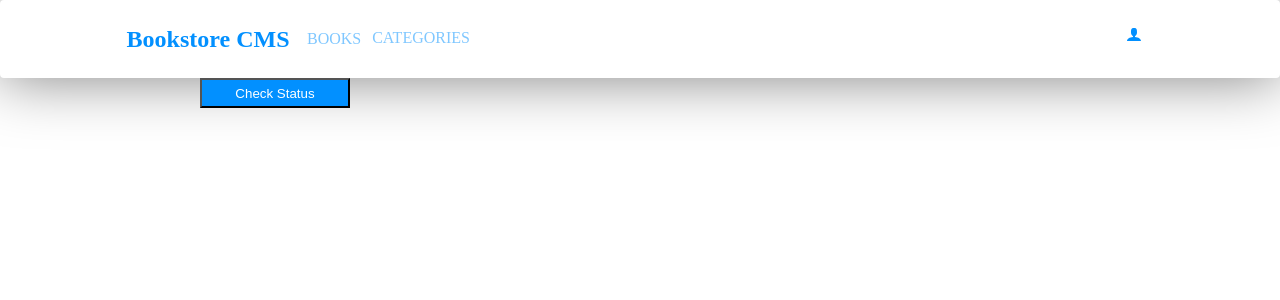
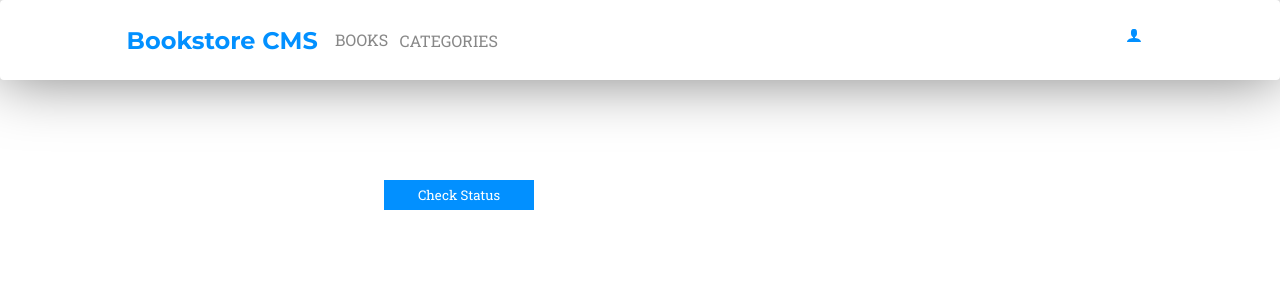
Before and after one commit to shahnawaza75/react-project2-bookstore, a React (Create React App) app: page /categories in a window 1280 px wide. Shown: the top 300 px of the page. Built offline with nearby package versions, Linux system fonts and the light colour scheme.

Commit message:
fiexed the layout

```diff
--- a/src/App.css
+++ b/src/App.css
@@ -1,6 +1,9 @@
+@import url("https://fonts.googleapis.com/css2?family=Montserrat:ital,wght@0,200;0,300;0,400;0,500;0,600;0,700;0,800;0,900;1,100;1,200;1,300;1,400;1,500;1,600;1,700;1,800;1,900&display=swap");
+@import url("https://fonts.googleapis.com/css2?family=Roboto+Slab:wght@100;200;300;400;500;600;700;800;900&display=swap");
 
 * {
   margin: 0;
   padding: 0;
   box-sizing: border-box;
+  font-family: "Roboto Slab", serif;
 }
--- a/src/components/Book.js
+++ b/src/components/Book.js
@@ -14,9 +14,9 @@ const Book = ({
   return (
     <div className={styles.book_container}>
       <div className={styles.book_info}>
+        <h4>{author}</h4>
         <p>{category}</p>
         <h3>{title}</h3>
-        <h4>{author}</h4>
         <div className={styles.btn}>
           <button id={id} type="button">Comments</button>
           {' '}
--- a/src/components/BookList.js
+++ b/src/components/BookList.js
@@ -15,7 +15,7 @@ const BookList = () => {
   }, []);
 
   return (
-    <>
+    <div className={styles.container}>
       <ul className={styles.book_list}>
         { booklistnew.map((book) => (
           <li key={book.id}>
@@ -24,7 +24,7 @@ const BookList = () => {
         ))}
       </ul>
       <Form />
-    </>
+    </div>
   );
 };
 
--- a/src/components/Navigation.js
+++ b/src/components/Navigation.js
@@ -1,5 +1,5 @@
 import React from 'react';
-import { Link } from 'react-router-dom';
+import { NavLink } from 'react-router-dom';
 import { ImUser } from 'react-icons/im';
 import styles from './styles/header.module.css';
 
@@ -9,14 +9,14 @@ const Navigation = () => (
       <h1 className={styles.title}>Bookstore CMS </h1>
       <ul className={styles.naviagtionlink}>
         <li>
-          <Link to="/">
+          <NavLink className={styles.nav_link} to="/">
             BOOKS
-          </Link>
+          </NavLink>
         </li>
         <li>
-          <Link to="/categories">
+          <NavLink className={styles.nav_link} to="/categories">
             CATEGORIES
-          </Link>
+          </NavLink>
         </li>
       </ul>
 
--- a/src/components/styles/book.module.css
+++ b/src/components/styles/book.module.css
@@ -19,12 +19,13 @@
 }
 
 .book_info h3 {
-  font-size: 1.5rem;
+  font-size: 1.2rem;
 }
 
 .book_info h4 {
   font-size: 13px;
-  color: #0290ff;
+  color: #bcbcbc;
+  font-weight: 700;
 }
 
 .book_info p {
@@ -84,3 +85,8 @@
   padding: 0.4em;
   margin-top: 20px;
 }
+
+.progress p:first-child {
+  text-transform: uppercase;
+  color: #bcbcbc;
+}
--- a/src/components/styles/bookList.module.css
+++ b/src/components/styles/bookList.module.css
@@ -2,5 +2,5 @@
   width: 80%;
   max-height: 70vh;
   overflow-y: scroll;
-  margin: auto;
+  margin: 30px auto;
 }
--- a/src/components/styles/categories.module.css
+++ b/src/components/styles/categories.module.css
@@ -5,7 +5,8 @@
   text-align: center;
   height: 30px;
   width: 150px;
-  margin-left: 200px;
+  margin: 100px 30%;
+  border: none;
 }
 
 h2 {
--- a/src/components/styles/form.module.css
+++ b/src/components/styles/form.module.css
@@ -1,27 +1,31 @@
 .form_bottom {
-  width: 90%;
-  margin-left: auto;
+  width: 80%;
+  margin: auto;
   margin-top: 20px;
   height: 50px;
+  display: flex;
+  align-items: center;
+  justify-content: space-between;
 }
 
 .form_heading {
-  margin-left: 127px;
+  text-align: start;
   margin-top: 20px;
+  color: #bcbcbc;
 }
 
 .form_titleInput {
   padding-left: 10px;
-  width: 550px;
+  width: 50%;
   height: 30px;
+  border: 1px #bcbcbc solid;
 }
 
 .form_authorInput {
-  margin-left: 35px;
-  margin-right: 35px;
-  width: 240px;
+  width: 30%;
   padding-left: 10px;
   height: 30px;
+  border: 1px #bcbcbc solid;
 }
 
 .form_button1 {
@@ -29,4 +33,5 @@
   width: 145px;
   background-color: #0290ff;
   color: white;
+  border: none;
 }
--- a/src/components/styles/header.module.css
+++ b/src/components/styles/header.module.css
@@ -1,36 +1,8 @@
-/* header {
-  padding: 1.438rem 6.188rem;
-  border: 1px solid #e8e8e8;
+@import url("https://fonts.googleapis.com/css2?family=Montserrat:ital,wght@0,200;0,300;0,400;0,500;0,600;0,700;0,800;0,900;1,100;1,200;1,300;1,400;1,500;1,600;1,700;1,800;1,900&display=swap");
+
+h1 {
+  font-family: "Montserrat", sans-serif;
 }
-
-header p {
-  color: #0290ff;
-  font-size: 1.4rem;
-  font-weight: bold;
-}
-
-.nav_link {
-  color: #121212;
-  text-decoration: none;
-  margin: auto 30px;
-  font-size: 0.7rem;
-}
-
-nav ul,
-header {
-  display: flex;
-  justify-content: flex-start;
-  align-items: center;
-  list-style: none;
-}
-
-.bookStore_para {
-  margin-left: 30px;
-}
-
-.icon {
-    color: blue;
-} */
 
 nav.naviagtionbar {
   display: flex;
@@ -40,6 +12,7 @@ nav.naviagtionbar {
   border-radius: 4px;
   background-color: #fff;
   box-shadow: 0 0 60px 0 rgba(0, 0, 0, 0.5);
+  font-family: "Montserrat", sans-serif;
 }
 
 .navitem {
@@ -55,7 +28,7 @@ ul.naviagtionlink {
 
 ul.naviagtionlink a {
   padding: 25%;
-  color: #0290ff;
+  color: #121212;
   text-decoration: none;
   opacity: 0.5;
 }
@@ -69,3 +42,7 @@ ul.naviagtionlink a {
   color: #0290ff;
   margin-right: 112px;
 }
+
+li a .active {
+  opacity: 1;
+}
```
